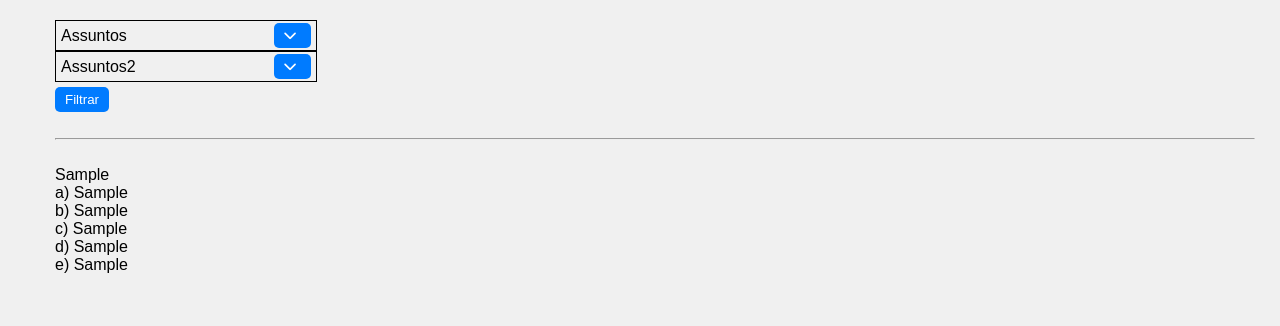
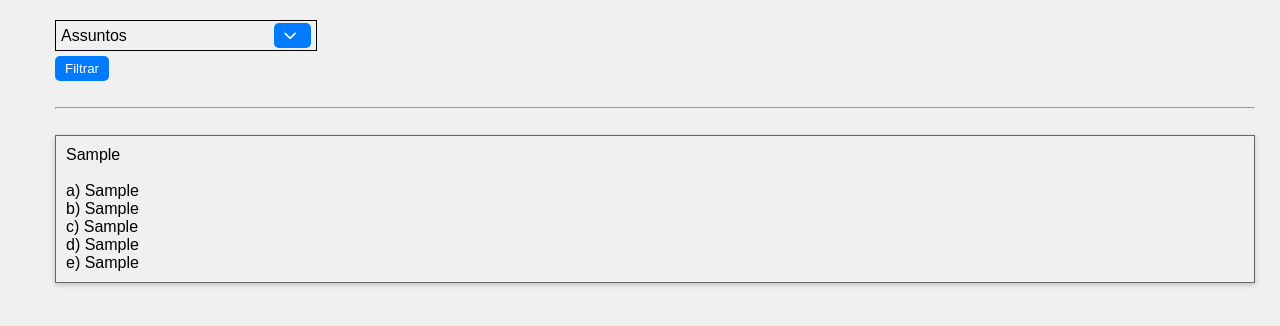
Before and after one commit to IgorDiasV/plataforma_de_simulado, a Django app: page /lista_questoes/ in a window 1280 px wide. Shown: the part 115-441 px from the top of the page. Run offline with Django 4.2, Linux system fonts and the light colour scheme; tables that the repository leaves empty hold one stand-in row (values such as "Sample post").

Commit message:
style: modifying the appearance of questions

```diff
--- a/pagina_principal/static/pagina_principal/css/listar_questoes.css
+++ b/pagina_principal/static/pagina_principal/css/listar_questoes.css
@@ -6,6 +6,12 @@
     display: inline;
 }
 
+.div_questao{
+    border: 1px solid #666666;
+    padding: 10px;
+    box-shadow: 0 2px 5px rgba(0, 0, 0, 0.2);
+
+}
 .container-filter {
 
     width: 250px;
--- a/pagina_principal/templates/pagina_principal/lista_questoes.html
+++ b/pagina_principal/templates/pagina_principal/lista_questoes.html
@@ -20,7 +20,6 @@
     <form method="post" >
         {% csrf_token %}
         {% include 'pagina_principal/partials/filtro.html' with titulo_filtro='Assuntos' itens=assuntos id_class='assunto' name='assuntos'%}
-        {% include 'pagina_principal/partials/filtro.html' with titulo_filtro='Assuntos2' itens=assuntos id_class='assunto2' name='assuntos2'%}
 
         <div class="container-button-filter">
             <button class='button-filter' type="submit">Filtrar</button>
@@ -35,6 +34,7 @@
             <a href="{% url 'editar_questao' questao.id %}"><button>Editar</button></a> </br>
         {% endif %}
         {{questao.pergunta | safe}}
+        </br>
         </br>
 
         <p class='visualizar_alternativa'>a) {{questao.alternativa_a | safe}}</p> </br>
```
